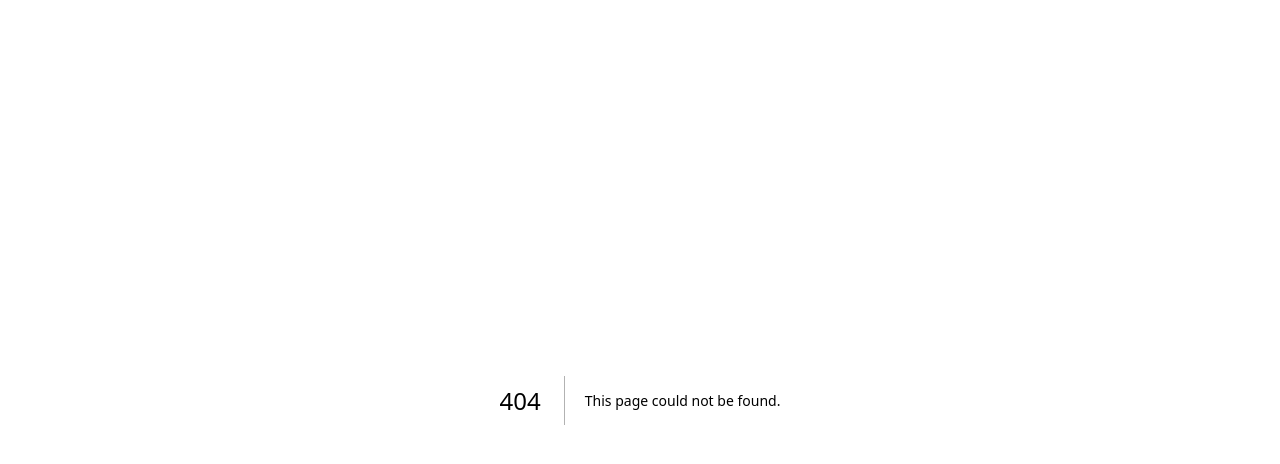
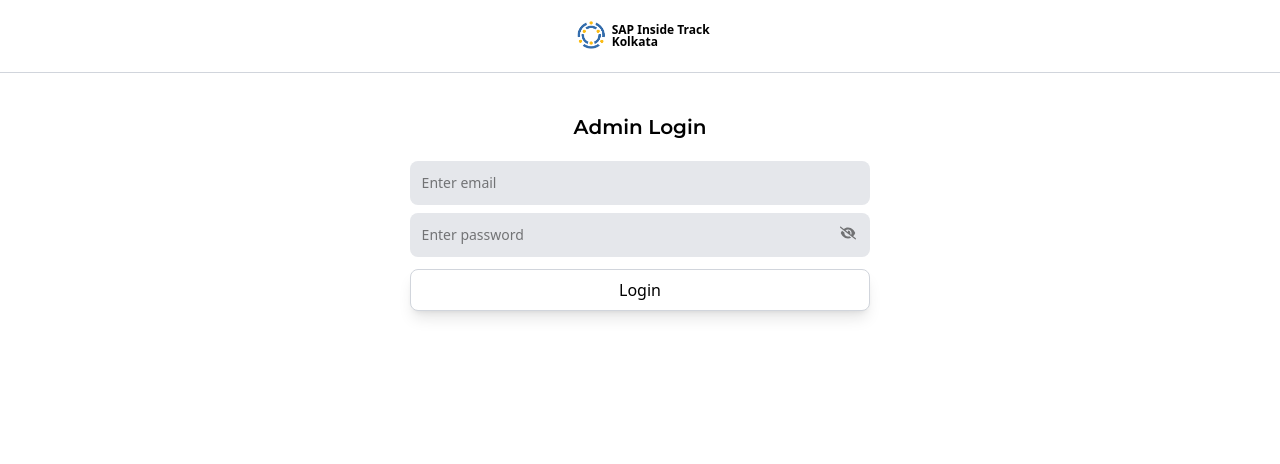
Before and after one commit to isudiptodas/SIT-Kolkata-Certificate-Downloader, a Next.js app: page /auth/sign-in in a window 1280 px wide. Before the commit this address had no page. Shown: the top 464 px of the page. Built offline with nearby package versions, Linux system fonts and the light colour scheme.

Commit message:
added admin auth and file upload

```diff
--- a/package.json
+++ b/package.json
@@ -13,6 +13,7 @@
     "bcrypt": "^6.0.0",
     "bcryptjs": "^3.0.3",
     "csv-parser": "^3.2.0",
+    "jose": "^6.1.3",
     "jsonwebtoken": "^9.0.3",
     "mongoose": "^9.1.3",
     "next": "16.1.1",
@@ -23,6 +24,7 @@
   },
   "devDependencies": {
     "@tailwindcss/postcss": "^4",
+    "@types/jsonwebtoken": "^9.0.10",
     "@types/node": "^20",
     "@types/react": "^19",
     "@types/react-dom": "^19",
--- a/src/app/admin/page.tsx
+++ b/src/app/admin/page.tsx
@@ -46,6 +46,8 @@ function page() {
         finally {
             toast.dismiss(loading);
             setUploading(false);
+            setCsvFile(null);
+            toast.success("File uploaded");
         }
     }
 
--- /dev/null
+++ b/src/app/api/admin/auth/route.ts
@@ -0,0 +1,80 @@
+import { connectDb } from "@/config/connectDB";
+import { User } from "@/models/user";
+import bcrypt from "bcryptjs";
+import { NextRequest, NextResponse } from "next/server";
+import jwt from 'jsonwebtoken';
+
+export async function POST(req: NextRequest) {
+    await connectDb();
+
+    const body = await req.json();
+
+    const { type } = body;
+
+    if (type === 'create') {
+        const { name, email, password, type } = body;
+
+        try {
+            const hashed = await bcrypt.hash(password, 10);
+
+            const newUser = new User({
+                name, email, password: hashed
+            });
+
+            await newUser.save();
+
+            return NextResponse.json({
+                message: 'User registered'
+            }, { status: 200 });
+        } catch (error) {
+            return NextResponse.json({
+                message: 'Something went wrong'
+            }, { status: 400 });
+        }
+    }
+
+    if (type === 'login') {
+        try {
+
+            const { email, password } = body;
+
+            const found = await User.findOne({ email });
+            if (!found) {
+                return NextResponse.json({
+                    message: 'User not found'
+                }, { status: 404 });
+            }
+
+            const matched = await bcrypt.compare(found.password, password);
+
+            if (!matched) {
+                return NextResponse.json({
+                    message: 'Invalid password'
+                }, { status: 403 });
+            }
+
+            const token = jwt.sign({ email: found.email }, process.env.SECRET_KEY as string, { expiresIn: '86400' })
+
+            const res = NextResponse.json({
+                status: 201,
+                success: true
+            });
+
+            res.cookies.set('token', token, {
+                sameSite: 'strict',
+                httpOnly: true,
+                secure: true,
+                maxAge: 86400
+            });
+
+            return res;
+
+
+        } catch (error) {
+            return NextResponse.json({
+                message: 'Something went wrong'
+            }, { status: 400 });
+        }
+    }
+
+}
--- /dev/null
+++ b/src/app/auth/sign-in/page.tsx
@@ -0,0 +1,59 @@
+
+
+'use client'
+import axios from 'axios';
+import { useState } from 'react';
+import { FaEye } from "react-icons/fa";
+import { FaEyeSlash } from "react-icons/fa6";
+import { toast } from 'sonner';
+
+function page() {
+
+    const [email, setEmail] = useState('');
+    const [password, setPassword] = useState('');
+    const [visible, setVisible] = useState(false);
+
+    const submit = async () => {
+
+        if (!email || !password) {
+            toast.error("Both email and password required");
+            return;
+        }
+
+        try {
+            const res = await axios.post('/api/admin/auth', {
+                email,
+                password,
+                type: 'login'
+            });
+
+            console.log(res);
+        } catch (err) {
+            console.error(err);
+        }
+    }
+
+    return (
+        <>
+            <div className={`w-full flex justify-center items-center py-4 border-b border-gray-300`}>
+                <img src="/assets/sit-logo-blue.png" className={`h-10`} />
+                <p className={`text-[12px] font-semibold leading-3`}>SAP Inside Track <br /> Kolkata</p>
+            </div>
+
+            <div className={`w-full flex justify-center items-center`}>
+                <div className={`w-full lg:w-[40%] flex flex-col justify-start items-center pt-10`}>
+                    <h3 className={`w-full text-xl font-semibold font-Montserrat text-center`}>Admin Login</h3>
+
+                    <input onChange={(e) => setEmail(e.target.value)} value={email} type="text" className={`w-[90%] py-3 px-3 bg-gray-200 rounded-lg mt-5 outline-none text-sm text-black`} placeholder='Enter email' />
+                    <div className={`w-full flex relative justify-center items-center`}>
+                        <input onChange={(e) => setPassword(e.target.value)} value={password} type={visible ? "text" : "password"} className={`w-[90%] py-3 px-3 bg-gray-200 rounded-lg mt-2 outline-none text-sm text-black`} placeholder='Enter password' />
+                        <span onClick={() => setVisible(!visible)} className={`absolute opacity-50 top-5 right-10 cursor-pointer`}>{visible ? <FaEye /> : <FaEyeSlash />}</span>
+                    </div>
+                    <p className={`w-[90%] mt-3 bg-white text-center rounded-lg shadow-lg border border-gray-300 py-2 cursor-pointer active:scale-95 duration-200 ease-in-out`} onClick={submit}>Login</p>
+                </div>
+            </div>
+        </>
+    )
+}
+
+export default page
--- /dev/null
+++ b/src/app/auth/sign-up/page.tsx
@@ -0,0 +1,35 @@
+'use client'
+import axios from 'axios';
+
+function page() {
+
+    const submit = async () => {
+        try {
+            const res = await axios.post('/api/admin/auth', {
+                name: 'Pritam Paul',
+                email: 'pritampaul2k17@gmail.com',
+                password: 'pritampaul@26',
+                type: 'create'
+            });
+
+            console.log(res);
+        } catch (err) {
+            console.error(err);
+        }
+    }
+
+    return (
+        <>
+            <div className={`w-full flex justify-center items-center py-4 border-b border-gray-300`}>
+                <img src="/assets/sit-logo-blue.png" className={`h-10`} />
+                <p className={`text-[12px] font-semibold leading-3`}>SAP Inside Track <br /> Kolkata</p>
+            </div>
+
+            <div className={`w-full flex flex-col justify-start items-center pt-10`}>
+                <p className={`w-auto px-5 py-2 rounded-lg shadow-lg border border-gray-400 active:scale-95 duration-200 ease-in-out`} onClick={submit}>Submit</p>
+            </div>
+        </>
+    )
+}
+
+export default page
--- a/src/app/page.tsx
+++ b/src/app/page.tsx
@@ -8,8 +8,13 @@ function page() {
         <p className={`text-[12px] font-semibold leading-3`}>SAP Inside Track <br/> Kolkata</p>
       </div>
 
-      <div className={`w-full px-5 h-auto flex flex-col justify-start items-center pt-5`}>
-        <h2 className={`w-full text-center font-Montserrat text-lg`}>SAP Inside Track Kolkata Participation Certificate Downloader</h2>
+      <div className={`w-full px-5 h-auto flex flex-col justify-start items-center pt-5 lg:pt-10`}>
+        <h2 className={`w-full text-center font-Montserrat text-lg xl:text-3xl`}>SAP Inside Track Kolkata Participation Certificate Downloader</h2>
+      </div>
+
+      <div className={`w-full flex flex-col justify-start items-center pt-5`}>
+        <input type="text" className={`w-[90%] md:w-[70%] xl:w-[40%] py-2 px-3 bg-gray-200 text-black rounded-lg outline-none font-Montserrat text-sm`} placeholder="Enter your name"/>
+        <p className={`w-[90%] md:w-[70%] xl:w-[40%] mt-2 text-center bg-linear-to-r from-blue-500 to-blue-600 text-white active:scale-95 duration-200 ease-in-out cursor-pointer hover:opacity-80 py-2 rounded-lg`}>Search</p>
       </div>
     </>
   )
--- /dev/null
+++ b/src/models/user.ts
@@ -0,0 +1,9 @@
+import mongoose from "mongoose";
+
+const userSchema = new mongoose.Schema({
+    name: String,
+    email: String,
+    password: String
+});
+
+export const User = mongoose.models.user || mongoose.model('user', userSchema);
--- /dev/null
+++ b/src/proxy.ts
@@ -0,0 +1,38 @@
+import { NextResponse } from 'next/server'
+import type { NextRequest } from 'next/server'
+import { jwtVerify } from 'jose';
+
+export async function proxy(req: NextRequest) {
+
+  const token = req.cookies.get('token')?.value;
+
+  if (!token) {
+    return NextResponse.redirect(new URL('/auth/sign-in', req.url));
+  }
+
+  try {
+
+    const secret = new TextEncoder().encode(process.env.SECRET_KEY);
+    const { payload } = await jwtVerify(token, secret);
+
+    //console.log(payload);
+
+    const requestHeaders = new Headers(req.headers);
+    requestHeaders.set('email', payload.email as string);
+
+    const res = NextResponse.next({
+      request: {
+        headers : requestHeaders
+      }
+    });
+
+    return res;
+
+  } catch (err) {
+    return NextResponse.redirect(new URL('/auth/sign-in', req.url))
+  }
+}
+
+export const config = {
+  matcher: ['/admin']
+}
```
Also changed, not shown: 1 other file (tests, documents, lock files or other folders).
